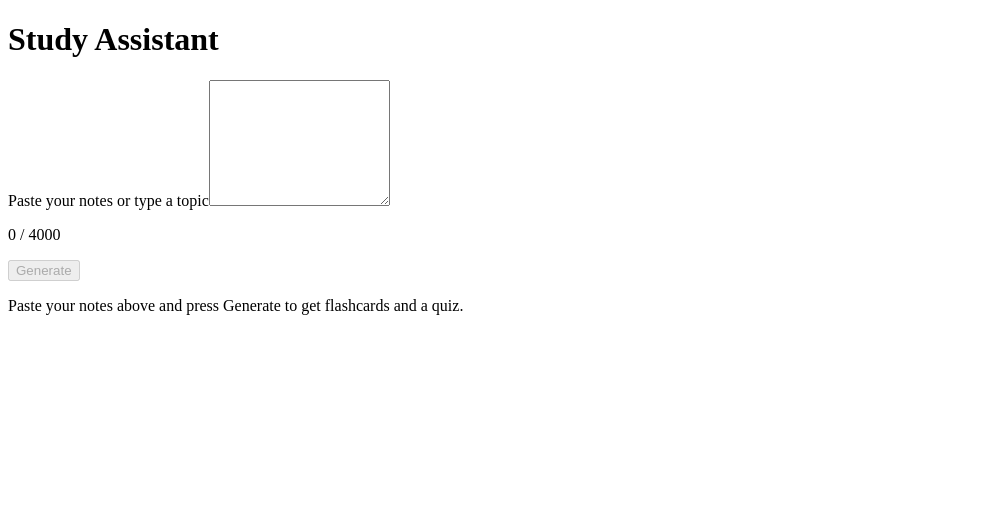
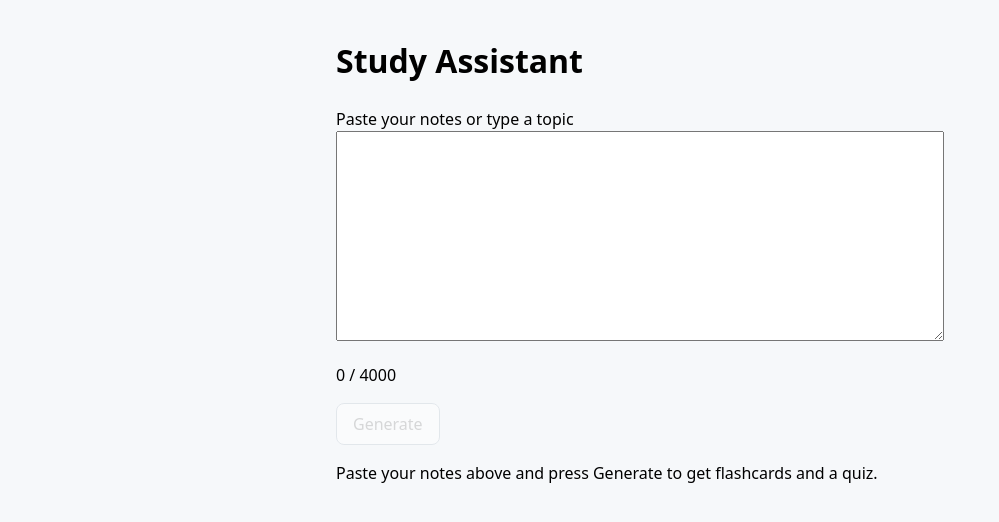
Before and after one commit to RishitheB0T/study-assistant, a React (Vite) app: page / in a window 1280 px wide. Shown: the top 522 px of the page, without its empty margins (0-999 px from the left). Built offline with nearby package versions, Linux system fonts and the light colour scheme.

Commit message:
style: add base styles and colour quiz options after an answer

```diff
--- a/src/components/Flashcard.jsx
+++ b/src/components/Flashcard.jsx
@@ -9,7 +9,7 @@ function Flashcard({ card }) {
   }
 
   return (
-    <button type="button" onClick={handleClick}>
+    <button type="button" className="flashcard" onClick={handleClick}>
       {isFlipped ? card.back : card.front}
     </button>
   )
--- a/src/components/Quiz.jsx
+++ b/src/components/Quiz.jsx
@@ -14,15 +14,24 @@ function Quiz({ questions }) {
   const isCorrect = quiz.chosen === question.answerIndex
   const rightOption = question.options[question.answerIndex]
 
+  function optionClass(i) {
+    if (!isAnswered) return ''
+    if (i === question.answerIndex) return 'correct'
+    if (i === quiz.chosen) return 'wrong'
+    return ''
+  }
+
   return (
     <section>
       <p>Question {quiz.position} of {quiz.total}</p>
       <h3>{question.question}</h3>
-      {question.options.map((option, i) => (
-        <button key={i} type="button" disabled={isAnswered} onClick={() => quiz.answer(i)}>
-          {option}
-        </button>
-      ))}
+      <div className="options">
+        {question.options.map((option, i) => (
+          <button key={i} type="button" disabled={isAnswered} onClick={() => quiz.answer(i)} className={optionClass(i)}>
+            {option}
+          </button>
+        ))}
+      </div>
       {isAnswered ? (
         <div>
           <p>{isCorrect ? 'Correct!' : 'Not quite. The answer is: ' + rightOption}</p>
--- /dev/null
+++ b/src/index.css
@@ -0,0 +1,75 @@
+/* Styles for the whole app. Mobile first: everything works on a narrow
+   phone screen, and wider screens just get the same column with more space. */
+* {
+  box-sizing: border-box;
+}
+
+body {
+  margin: 0;
+  font-family: system-ui, sans-serif;
+  line-height: 1.5;
+  background: #f6f8fa;
+}
+
+main {
+  max-width: 40rem;
+  margin: 0 auto;
+  padding: 1rem;
+}
+
+textarea {
+  width: 100%;
+  font: inherit;
+  padding: 0.5rem;
+}
+
+button {
+  font: inherit;
+  padding: 0.5rem 1rem;
+  background: white;
+  border: 1px solid #d0d7de;
+  border-radius: 0.5rem;
+  cursor: pointer;
+}
+
+form button:disabled {
+  opacity: 0.5;
+  cursor: not-allowed;
+}
+
+/* Each flashcard is a full-width card. */
+.flashcard {
+  display: block;
+  width: 100%;
+  min-height: 5rem;
+  margin-bottom: 0.75rem;
+  text-align: left;
+}
+
+/* Quiz options stacked one per line, easy to tap on a phone. */
+.options {
+  display: grid;
+  gap: 0.5rem;
+  margin-bottom: 1rem;
+}
+
+.options button {
+  text-align: left;
+}
+
+/* Keep locked options readable; browsers grey out disabled buttons. */
+.options button:disabled {
+  color: inherit;
+  cursor: default;
+}
+
+/* Added by the quiz after an answer: the right option, and a wrong pick. */
+.correct {
+  background: #dafbe1;
+  border-color: #1a7f37;
+}
+
+.wrong {
+  background: #ffebe9;
+  border-color: #cf222e;
+}
--- a/src/main.jsx
+++ b/src/main.jsx
@@ -1,6 +1,7 @@
 import { StrictMode } from 'react'
 import { createRoot } from 'react-dom/client'
 import App from './App.jsx'
+import './index.css'
 
 createRoot(document.getElementById('root')).render(
   <StrictMode>
```
